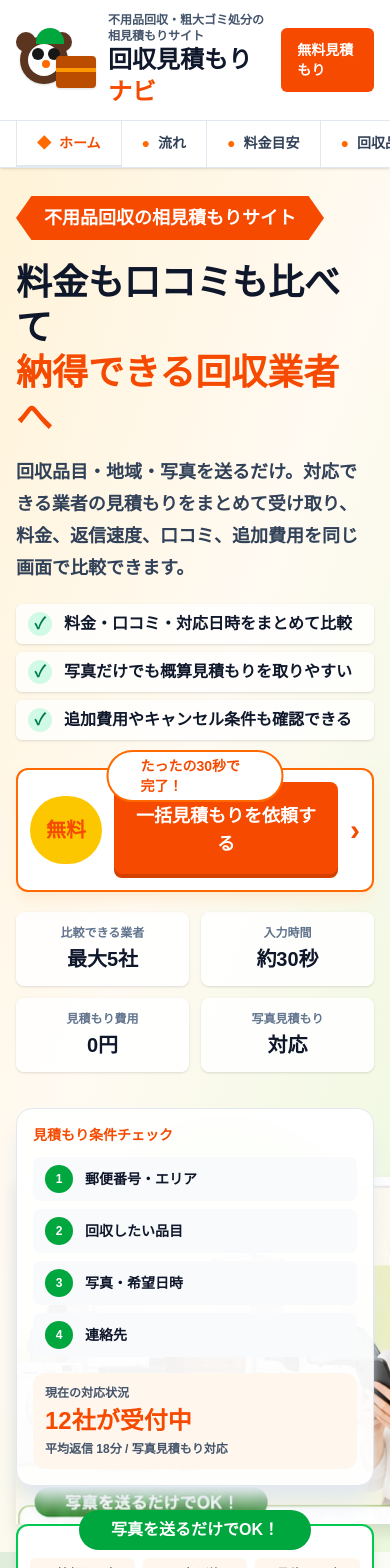
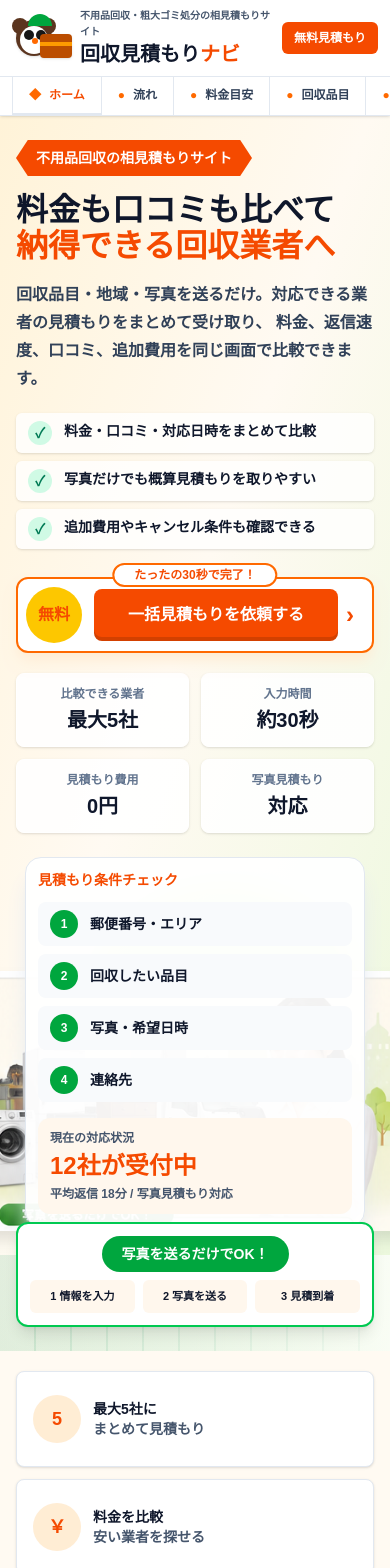
Before and after one commit to mmaji1204/kaisyuu-mitsumori-navi, a Next.js app: page / in a window 390 px wide. Shown: the top 1568 px of the page. Built offline with nearby package versions, Linux system fonts and the light colour scheme.

Commit message:
Polish mobile landing layout

```diff
--- a/src/app/page.tsx
+++ b/src/app/page.tsx
@@ -312,23 +312,23 @@ export default function Home() {
         dangerouslySetInnerHTML={{ __html: JSON.stringify(jsonLd) }}
       />
       <header className="sticky top-0 z-30 bg-white shadow-sm">
-        <div className="mx-auto flex w-full max-w-[1180px] items-center gap-4 px-4 py-3 lg:px-5">
-          <a href="#" className="flex min-w-0 items-center gap-3">
-            <span className="relative h-16 w-20 shrink-0">
-              <span className="absolute left-1 top-2 h-12 w-12 rounded-full bg-[#5b351f] shadow-sm" />
-              <span className="absolute left-0 top-1 h-5 w-5 rounded-full bg-[#5b351f]" />
-              <span className="absolute left-9 top-1 h-5 w-5 rounded-full bg-[#5b351f]" />
-              <span className="absolute left-3 top-4 h-8 w-8 rounded-full bg-white" />
-              <span className="absolute left-4 top-5 h-3 w-3 rounded-full bg-neutral-900" />
-              <span className="absolute left-8 top-5 h-3 w-3 rounded-full bg-neutral-900" />
-              <span className="absolute left-[26px] top-8 h-2 w-2 rounded-full bg-orange-500" />
-              <span className="absolute left-5 top-0 h-4 w-7 rounded-t-full bg-green-600" />
-              <span className="absolute bottom-1 right-0 h-8 w-10 rounded bg-amber-700 shadow-sm" />
-              <span className="absolute bottom-5 right-0 h-1 w-10 bg-amber-500" />
+        <div className="mx-auto flex w-full max-w-[1180px] items-center gap-2 px-3 py-2 sm:gap-4 sm:px-4 sm:py-3 lg:px-5">
+          <a href="#" className="flex min-w-0 items-center gap-2 sm:gap-3">
+            <span className="relative h-12 w-15 shrink-0 sm:h-16 sm:w-20">
+              <span className="absolute left-1 top-1.5 h-9 w-9 rounded-full bg-[#5b351f] shadow-sm sm:top-2 sm:h-12 sm:w-12" />
+              <span className="absolute left-0 top-1 h-4 w-4 rounded-full bg-[#5b351f] sm:h-5 sm:w-5" />
+              <span className="absolute left-7 top-1 h-4 w-4 rounded-full bg-[#5b351f] sm:left-9 sm:h-5 sm:w-5" />
+              <span className="absolute left-2 top-3 h-7 w-7 rounded-full bg-white sm:left-3 sm:top-4 sm:h-8 sm:w-8" />
+              <span className="absolute left-3 top-4 h-2.5 w-2.5 rounded-full bg-neutral-900 sm:left-4 sm:top-5 sm:h-3 sm:w-3" />
+              <span className="absolute left-6 top-4 h-2.5 w-2.5 rounded-full bg-neutral-900 sm:left-8 sm:top-5 sm:h-3 sm:w-3" />
+              <span className="absolute left-[20px] top-6 h-1.5 w-1.5 rounded-full bg-orange-500 sm:left-[26px] sm:top-8 sm:h-2 sm:w-2" />
+              <span className="absolute left-4 top-0 h-3 w-6 rounded-t-full bg-green-600 sm:left-5 sm:h-4 sm:w-7" />
+              <span className="absolute bottom-1 right-0 h-6 w-8 rounded bg-amber-700 shadow-sm sm:h-8 sm:w-10" />
+              <span className="absolute bottom-4 right-0 h-1 w-8 bg-amber-500 sm:bottom-5 sm:w-10" />
             </span>
             <span className="leading-tight">
-              <span className="block text-xs font-bold text-slate-600">{brand.longTagline}</span>
-              <span className="block text-2xl font-black tracking-normal sm:text-3xl">
+              <span className="block text-[10px] font-bold leading-4 text-slate-600 sm:text-xs">{brand.longTagline}</span>
+              <span className="block text-xl font-black tracking-normal sm:text-3xl">
                 {brand.namePrefix}
                 <span className="text-orange-600">{brand.nameAccent}</span>
               </span>
@@ -364,19 +364,19 @@ export default function Home() {
 
           <a
             href="#contact"
-            className="ml-auto rounded-md bg-orange-600 px-4 py-3 text-sm font-black text-white lg:hidden"
+            className="ml-auto shrink-0 rounded-md bg-orange-600 px-3 py-2 text-xs font-black text-white sm:px-4 sm:py-3 sm:text-sm lg:hidden"
           >
             無料見積もり
           </a>
         </div>
 
         <nav className="border-y border-slate-200 bg-white">
-          <div className="mx-auto flex w-full max-w-[1180px] overflow-x-auto px-4 lg:px-5">
+          <div className="mx-auto flex w-full max-w-[1180px] overflow-x-auto px-3 lg:px-5">
             {navItems.map((item, index) => (
               <a
                 key={item.label}
                 href={item.href}
-                className={`whitespace-nowrap border-r border-slate-200 px-5 py-3 text-sm font-black first:border-l hover:bg-orange-50 hover:text-orange-600 ${
+                className={`whitespace-nowrap border-r border-slate-200 px-4 py-2.5 text-xs font-black first:border-l hover:bg-orange-50 hover:text-orange-600 sm:px-5 sm:py-3 sm:text-sm ${
                   index === 0
                     ? "border-b-2 border-orange-600 text-orange-600"
                     : "text-slate-700"
@@ -392,25 +392,24 @@ export default function Home() {
 
       <section className="relative overflow-hidden bg-[linear-gradient(110deg,#fff3d8_0%,#fffaf2_44%,#eaf8db_100%)]">
         <div className="absolute inset-x-0 bottom-0 h-24 bg-[linear-gradient(90deg,rgba(30,151,92,0.12),rgba(255,255,255,0.7)),repeating-linear-gradient(90deg,transparent_0_34px,rgba(30,151,92,0.13)_34px_36px)]" />
-        <div className="mx-auto grid w-full max-w-[1180px] gap-7 px-4 py-7 lg:grid-cols-[530px_1fr] lg:px-5 lg:py-9">
+        <div className="mx-auto grid w-full max-w-[1180px] gap-6 px-4 py-6 lg:grid-cols-[530px_1fr] lg:px-5 lg:py-9">
           <div className="relative z-10">
-            <p className="mb-5 w-fit bg-orange-600 px-7 py-2 text-center text-lg font-black text-white [clip-path:polygon(5%_0,95%_0,100%_50%,95%_100%,5%_100%,0_50%)] sm:text-xl">
+            <p className="mb-4 w-fit bg-orange-600 px-5 py-2 text-center text-sm font-black text-white [clip-path:polygon(5%_0,95%_0,100%_50%,95%_100%,5%_100%,0_50%)] sm:px-7 sm:text-xl">
               不用品回収の相見積もりサイト
             </p>
-            <h1 className="text-4xl font-black leading-tight tracking-normal sm:text-5xl lg:text-[48px]">
+            <h1 className="text-[32px] font-black leading-[1.14] tracking-normal sm:text-5xl lg:text-[48px]">
               料金も口コミも比べて
-              <br />
-              <span className="text-orange-600">納得できる回収業者へ</span>
+              <span className="block text-orange-600">納得できる回収業者へ</span>
             </h1>
-            <p className="mt-4 max-w-xl text-lg font-bold leading-8 text-slate-700">
+            <p className="mt-4 max-w-xl text-base font-bold leading-7 text-slate-700 sm:text-lg sm:leading-8">
               回収品目・地域・写真を送るだけ。対応できる業者の見積もりをまとめて受け取り、
               料金、返信速度、口コミ、追加費用を同じ画面で比較できます。
             </p>
 
-            <ul className="mt-5 grid gap-2 text-base font-black">
+            <ul className="mt-5 grid gap-2 text-sm font-black sm:text-base">
               {heroChecks.map((item) => (
-                <li key={item} className="flex items-center gap-3 rounded-md bg-white/80 px-3 py-2 shadow-sm">
-                  <span className="flex h-6 w-6 items-center justify-center rounded-full bg-emerald-100 text-emerald-700">
+                <li key={item} className="flex items-start gap-3 rounded-md bg-white/80 px-3 py-2 shadow-sm">
+                  <span className="flex h-6 w-6 shrink-0 items-center justify-center rounded-full bg-emerald-100 text-emerald-700">
                     ✓
                   </span>
                   {item}
@@ -420,18 +419,18 @@ export default function Home() {
 
             <a
               href="#contact"
-              className="relative mt-7 flex max-w-xl items-center gap-3 rounded-xl border-2 border-orange-500 bg-white p-3 shadow-lg shadow-orange-100"
+              className="relative mt-7 grid max-w-xl grid-cols-[60px_1fr_18px] items-center gap-2 rounded-xl border-2 border-orange-500 bg-white p-2 shadow-lg shadow-orange-100 sm:grid-cols-[80px_1fr_24px] sm:gap-3 sm:p-3"
             >
-              <span className="absolute -top-5 left-1/2 rounded-full border-2 border-orange-500 bg-white px-8 py-1 text-sm font-black text-orange-600 -translate-x-1/2">
+              <span className="absolute -top-4 left-1/2 whitespace-nowrap rounded-full border-2 border-orange-500 bg-white px-5 py-0.5 text-xs font-black text-orange-600 -translate-x-1/2 sm:-top-5 sm:px-8 sm:py-1 sm:text-sm">
                 たったの30秒で完了！
               </span>
-              <span className="rounded-full bg-yellow-400 px-4 py-5 text-xl font-black text-orange-600">
+              <span className="grid h-14 w-14 place-items-center rounded-full bg-yellow-400 text-base font-black text-orange-600 sm:h-auto sm:w-auto sm:px-4 sm:py-5 sm:text-xl">
                 無料
               </span>
-              <span className="flex-1 rounded-lg bg-orange-600 px-4 py-5 text-center text-lg font-black text-white shadow-[inset_0_-4px_0_rgba(0,0,0,0.14)] sm:text-2xl">
+              <span className="rounded-lg bg-orange-600 px-3 py-4 text-center text-base font-black leading-tight text-white shadow-[inset_0_-4px_0_rgba(0,0,0,0.14)] sm:px-4 sm:py-5 sm:text-2xl">
                 一括見積もりを依頼する
               </span>
-              <span className="text-3xl font-black text-orange-600">›</span>
+              <span className="text-2xl font-black text-orange-600 sm:text-3xl">›</span>
             </a>
 
             <div className="mt-5 grid max-w-xl grid-cols-2 gap-3 sm:grid-cols-4">
@@ -444,7 +443,7 @@ export default function Home() {
             </div>
           </div>
 
-          <div className="relative z-10 min-h-[520px] lg:min-h-[500px]">
+          <div className="relative z-10 min-h-[470px] sm:min-h-[520px] lg:min-h-[500px]">
             <div className="absolute right-2 top-6 h-72 w-72 rounded-full bg-lime-200/70 blur-sm" />
             <Image
               src="/hero-photo-original.png"
@@ -452,10 +451,10 @@ export default function Home() {
               width={560}
               height={360}
               priority
-              className="absolute bottom-24 left-0 h-auto w-[560px] max-w-none drop-shadow-xl"
+              className="absolute bottom-24 left-1/2 h-auto w-[420px] max-w-none -translate-x-1/2 drop-shadow-xl sm:w-[560px] lg:left-0 lg:translate-x-0"
             />
 
-            <div className="absolute left-0 top-2 w-full max-w-[360px] rounded-2xl border border-slate-200 bg-white/95 p-4 shadow-xl shadow-slate-200 lg:left-4">
+            <div className="absolute left-1/2 top-0 w-full max-w-[340px] -translate-x-1/2 rounded-2xl border border-slate-200 bg-white/95 p-3 shadow-xl shadow-slate-200 sm:max-w-[360px] sm:p-4 lg:left-4 lg:translate-x-0">
               <p className="text-sm font-black text-orange-600">見積もり条件チェック</p>
               <div className="mt-3 space-y-2 text-sm font-bold">
                 {["郵便番号・エリア", "回収したい品目", "写真・希望日時", "連絡先"].map((item, index) => (
@@ -475,13 +474,13 @@ export default function Home() {
             </div>
 
             <div className="absolute bottom-0 left-0 right-0 rounded-xl border-2 border-green-500 bg-white p-3 shadow-lg">
-              <p className="mx-auto -mt-7 mb-2 w-fit rounded-full bg-green-600 px-8 py-2 text-center text-base font-black text-white">
+              <p className="mx-auto mb-2 w-fit rounded-full bg-green-600 px-5 py-2 text-center text-sm font-black text-white sm:-mt-7 sm:px-8 sm:text-base">
                 写真を送るだけでOK！
               </p>
-              <div className="grid grid-cols-3 gap-2 text-center text-xs font-black">
+              <div className="grid grid-cols-3 gap-2 text-center text-[11px] font-black sm:text-xs">
                 <div className="rounded-md bg-orange-50 p-2">1 情報を入力</div>
                 <div className="rounded-md bg-orange-50 p-2">2 写真を送る</div>
-                <div className="rounded-md bg-orange-50 p-2">3 見積もりが届く</div>
+                <div className="rounded-md bg-orange-50 p-2">3 見積到着</div>
               </div>
             </div>
           </div>
@@ -505,7 +504,7 @@ export default function Home() {
       <section className="mx-auto w-full max-w-[1180px] px-4 py-6 lg:px-5">
         <div className="rounded-2xl border border-orange-200 bg-white p-5 shadow-sm">
           <p className="text-sm font-black text-orange-600">検索で来た方へ</p>
-          <h2 className="mt-1 text-2xl font-black">
+          <h2 className="mt-1 text-xl font-black sm:text-2xl">
             不用品回収・粗大ゴミ処分でよくある悩みを、相見積もりで解決
           </h2>
           <div className="mt-5 grid gap-3 md:grid-cols-3">
@@ -529,7 +528,7 @@ export default function Home() {
         <div className="mb-4 flex flex-col gap-2 sm:flex-row sm:items-end sm:justify-between">
           <div>
             <p className="text-sm font-black text-orange-600">比較できる項目</p>
-            <h2 className="text-2xl font-black">安さだけで選ばないためのチェック項目</h2>
+            <h2 className="text-xl font-black sm:text-2xl">安さだけで選ばないためのチェック項目</h2>
           </div>
           <p className="max-w-md text-sm font-bold leading-6 text-slate-600">
             他社の相見積もりサイトでよく見られる「料金・口コミ・量・対応条件」を、最初から比較しやすい形にしました。
@@ -551,7 +550,7 @@ export default function Home() {
       <section id="price" className="scroll-mt-32 mx-auto w-full max-w-[1180px] px-4 py-6 lg:px-5">
         <div className="mb-4 text-center">
           <p className="text-sm font-black text-orange-600">対応業者の例</p>
-          <h2 className="text-2xl font-black">あなたの地域で比較できる回収業者</h2>
+          <h2 className="text-xl font-black sm:text-2xl">あなたの地域で比較できる回収業者</h2>
         </div>
         <div className="grid gap-3 sm:grid-cols-2 lg:grid-cols-3">
           {vendors.map((vendor) => (
@@ -592,7 +591,7 @@ export default function Home() {
           <div className="mb-5 flex flex-col gap-2 sm:flex-row sm:items-end sm:justify-between">
             <div>
               <p className="text-sm font-black text-orange-600">料金目安</p>
-              <h2 className="text-2xl font-black">量に合わせて相場感を先に確認</h2>
+              <h2 className="text-xl font-black sm:text-2xl">量に合わせて相場感を先に確認</h2>
             </div>
             <p className="text-sm font-bold text-slate-600">実際の料金は品目・階段・距離・地域で変わります。</p>
           </div>
@@ -611,7 +610,7 @@ export default function Home() {
 
       <section className="mx-auto w-full max-w-[1180px] px-4 py-6 lg:px-5">
         <div className="rounded-2xl border-2 border-lime-500 bg-lime-50 p-5">
-          <h2 className="text-center text-2xl font-black text-green-700">
+          <h2 className="text-center text-xl font-black text-green-700 sm:text-2xl">
             一括見積もりでこんなにお得！
           </h2>
           <div className="mt-5 grid gap-3 lg:grid-cols-[220px_1fr]">
@@ -623,7 +622,7 @@ export default function Home() {
                 回収品目：冷蔵庫・洗濯機・ソファ・タンスなど
               </p>
             </div>
-            <div className="grid grid-cols-2 gap-3 md:grid-cols-5">
+            <div className="grid grid-cols-1 gap-3 sm:grid-cols-2 md:grid-cols-5">
               {priceCompare.map((item) => (
                 <div
                   key={item.company}
@@ -637,14 +636,14 @@ export default function Home() {
                       一番お得！
                     </p>
                   ) : null}
-                  <p className={`mt-3 text-2xl font-black ${item.best ? "text-orange-600" : ""}`}>
+                  <p className={`mt-3 text-xl font-black sm:text-2xl ${item.best ? "text-orange-600" : ""}`}>
                     {item.price}
                   </p>
                 </div>
               ))}
             </div>
           </div>
-          <p className="mt-5 rounded-full border-2 border-orange-400 bg-white px-4 py-3 text-center text-3xl font-black text-orange-600">
+          <p className="mt-5 rounded-2xl border-2 border-orange-400 bg-white px-4 py-3 text-center text-2xl font-black text-orange-600 sm:rounded-full sm:text-3xl">
             40,000円もお得に！
           </p>
         </div>
@@ -653,7 +652,7 @@ export default function Home() {
       <section id="reviews" className="scroll-mt-32 mx-auto w-full max-w-[1180px] px-4 py-6 lg:px-5">
         <div className="mb-4 text-center">
           <p className="text-sm font-black text-orange-600">利用者の声</p>
-          <h2 className="text-2xl font-black">不用品回収の見積もり比較で安心できた口コミ</h2>
+          <h2 className="text-xl font-black sm:text-2xl">不用品回収の見積もり比較で安心できた口コミ</h2>
         </div>
         <div className="grid gap-3 md:grid-cols-3">
           {reviewCards.map((review) => (
@@ -785,7 +784,7 @@ export default function Home() {
           <div className="flex flex-col gap-2 sm:flex-row sm:items-end sm:justify-between">
             <div>
               <p className="text-sm font-black text-orange-600">回収品目一覧</p>
-              <h2 className="text-2xl font-black">家具・家電・粗大ゴミをまとめて見積もり</h2>
+              <h2 className="text-xl font-black sm:text-2xl">家具・家電・粗大ゴミをまとめて見積もり</h2>
             </div>
             <p className="max-w-md text-sm font-bold leading-6 text-slate-600">
               複数品目をまとめるほど、トラック量と搬出条件の比較が大切です。
@@ -837,7 +836,7 @@ export default function Home() {
       <section id="faq" className="scroll-mt-32 mx-auto w-full max-w-[1180px] px-4 py-6 lg:px-5">
         <div className="rounded-2xl border border-slate-200 bg-white p-5 shadow-sm">
           <p className="text-center text-sm font-black text-orange-600">よくある質問</p>
-          <h2 className="mt-1 text-center text-2xl font-black">
+          <h2 className="mt-1 text-center text-xl font-black sm:text-2xl">
             不用品回収の見積もり比較でよくある質問
           </h2>
           <div className="mt-5 grid gap-3 md:grid-cols-2">
@@ -851,10 +850,10 @@ export default function Home() {
         </div>
       </section>
 
-      <section id="contact" className="scroll-mt-32 bg-green-600">
+      <section id="contact" className="scroll-mt-40 bg-green-600 lg:scroll-mt-32">
         <div className="mx-auto grid w-full max-w-[1180px] gap-6 px-4 py-8 lg:grid-cols-[0.8fr_1.2fr] lg:px-5">
           <div className="text-white">
-            <h2 className="text-3xl font-black">無料一括見積もりを依頼する</h2>
+            <h2 className="text-2xl font-black sm:text-3xl">無料一括見積もりを依頼する</h2>
             <p className="mt-3 font-bold leading-7">
               回収したいものやお住まいの地域を入力してください。複数社の料金・スピード・口コミを比較できます。
             </p>
```
